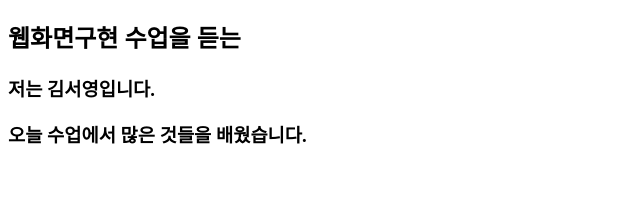
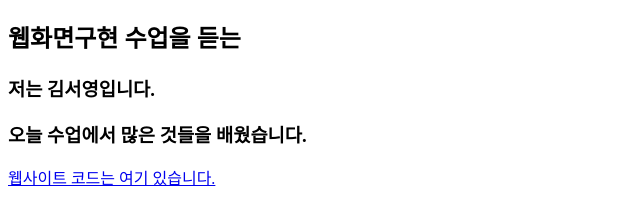
Before and after one commit to ksy6623/24WEB-0313, a plain HTML site: page index.html in a window 1280 px wide. Shown: the part 70-294 px from the top of the page, without its empty margins (0-640 px from the left). Drawn offline with Linux system fonts and the light colour scheme.

Commit message:
링크 추가

```diff
--- a/index.html
+++ b/index.html
@@ -10,5 +10,6 @@
     <h2>웹화면구현 수업을 듣는 </h2>
     <h3>저는 김서영입니다.</h3>
     <h3>오늘 수업에서 많은 것들을 배웠습니다.</h3>
+    <a href="https://github.com/ksy6623/24WEB-0313.git">웹사이트 코드는 여기 있습니다.</a>
 </body>
 </html>
```
